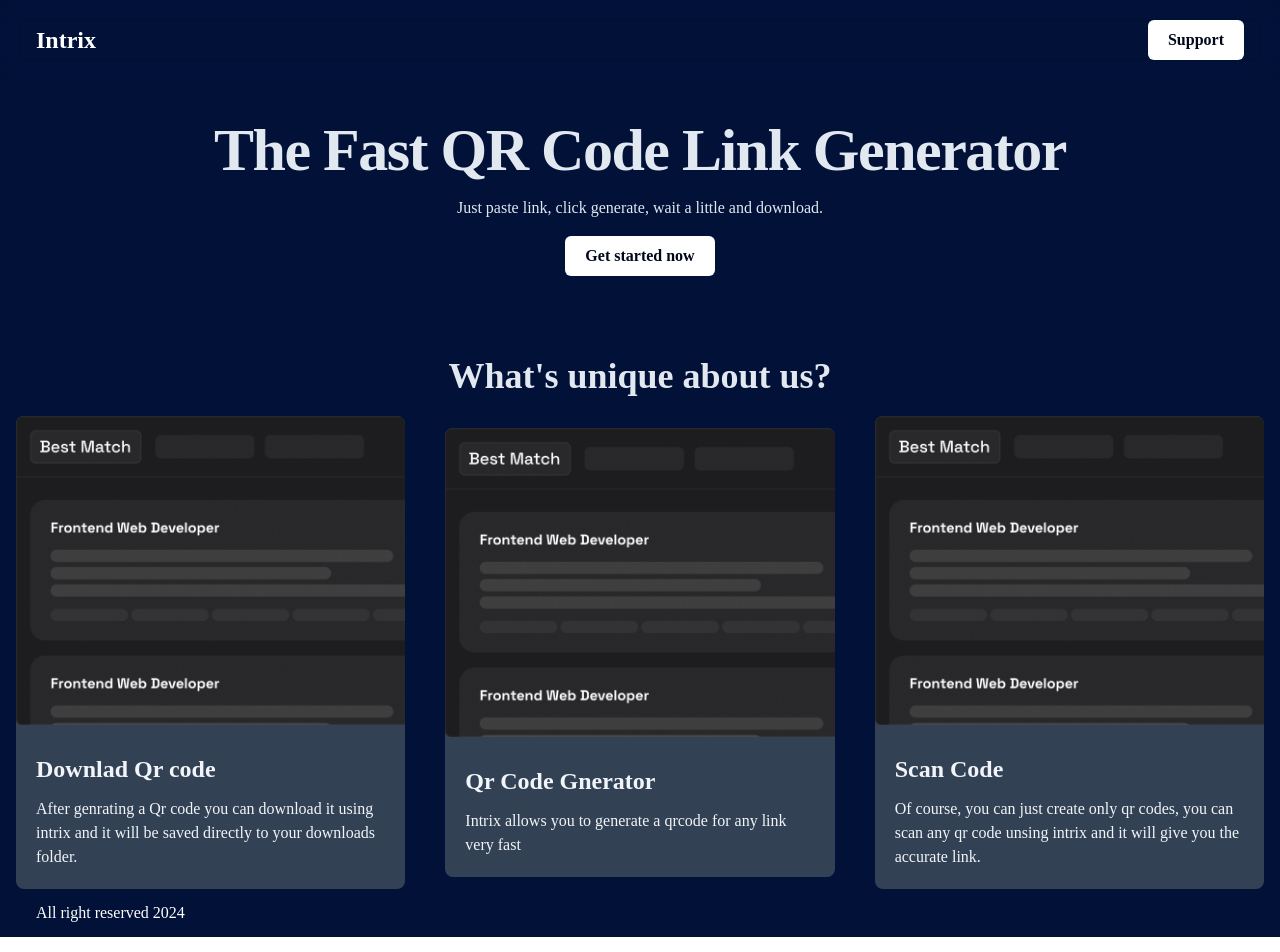
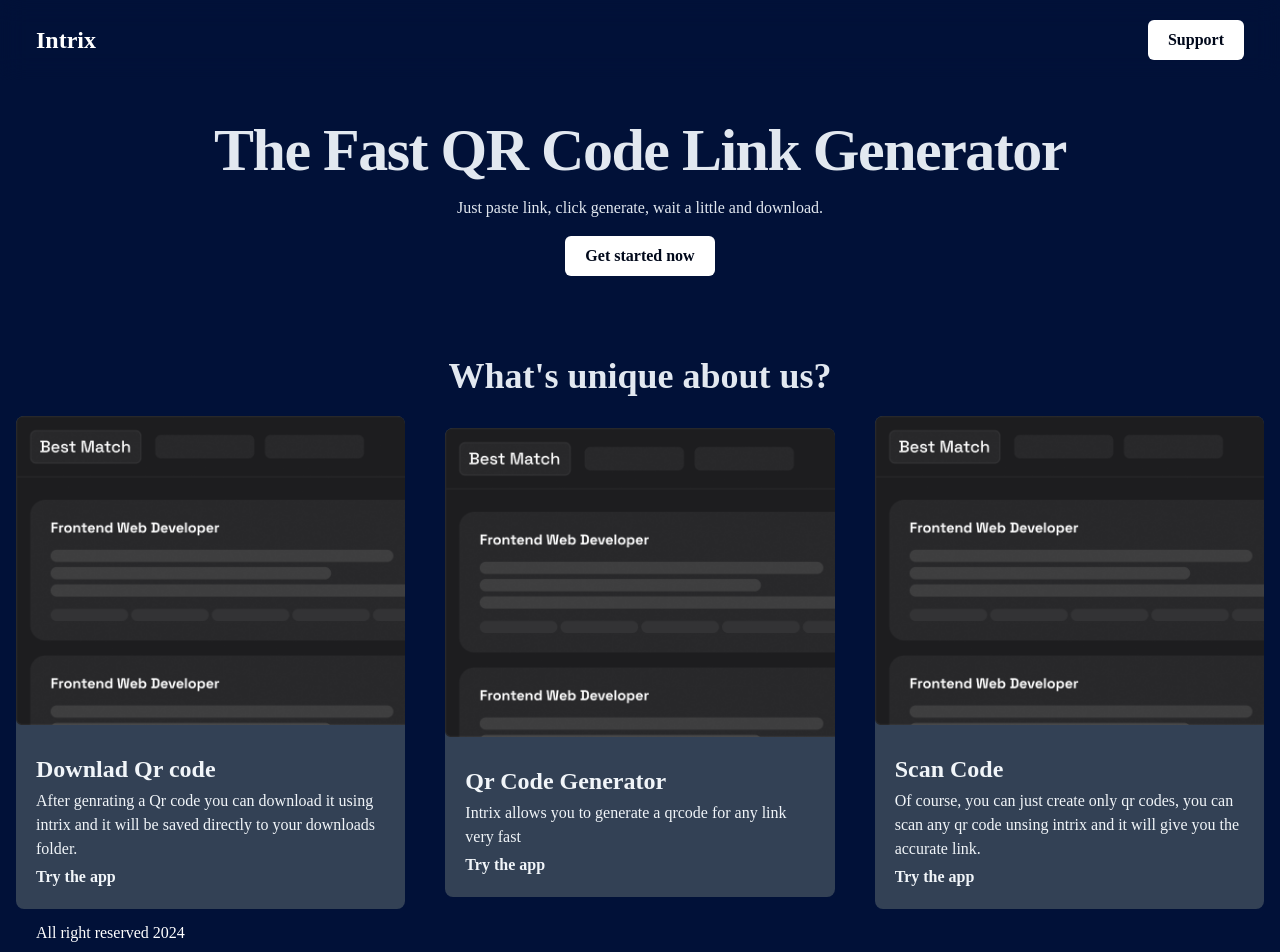
Before and after one commit to fisayo-dev/QRCode-Generator, a React (Vite) app: page / in a window 1280 px wide. Shown: the top 952 px of the page. Built offline with nearby package versions, Linux system fonts and the light colour scheme.

Commit message:
Modified features component

```diff
--- a/src/components/Features.jsx
+++ b/src/components/Features.jsx
@@ -1,4 +1,5 @@
 import image from "../assets/image.png";
+import {Link} from 'react-router-dom'
 const Features = () => {
   return (
     <div className="container mx-auto px-4">
@@ -8,31 +9,34 @@
           <div className="grid-cols-1 items-center md:grid-cols-3 grid gap-10">
             <div className="bg-slate-700 mx-4 md:mx-0 text-slate-100 rounded-lg grid gap-2  text-left items-center h-25 overflow-hidden">
               <img src={image} alt="" draggable={false} />
-              <div className="p-5 grid gap-3">
+              <div className="p-5 grid gap-1">
                 <h2 className="font-bold text-2xl">Downlad Qr code</h2>
                 <p>
                   After genrating a Qr code you can download it using intrix and
                   it will be saved directly to your downloads folder.
                 </p>
+                <Link to="/generate" className="text-slate-100 font-bold">Try the app </Link>
               </div>
             </div>
             <div className="bg-slate-700 mx-4 md:mx-0 text-slate-100 rounded-lg grid gap-2 text-left items-center h-25 overflow-hidden">
               <img src={image} alt="" draggable={false} />
-              <div className="p-5 grid gap-3">
-                <h2 className="font-bold text-2xl">Qr Code Gnerator</h2>
+              <div className="p-5 grid gap-1">
+                <h2 className="font-bold text-2xl">Qr Code Generator</h2>
                 <p>
                   Intrix allows you to generate a qrcode for any link very fast
                 </p>
+                <Link to="/generate" className="text-slate-100 font-bold">Try the app </Link>
               </div>
             </div>
             <div className="bg-slate-700 mx-4 md:mx-0 text-slate-100 rounded-lg grid gap-2 text-left items-center h-25 overflow-hidden">
               <img src={image} alt="" draggable={false} />
-              <div className="p-5 grid gap-3">
+              <div className="p-5 grid gap-1">
                 <h2 className="font-bold text-2xl">Scan Code</h2>
                 <p>
                   Of course, you can just create only qr codes, you can scan any
                   qr code unsing intrix and it will give you the accurate link.
                 </p>
+                <Link to="/scanner" className="text-slate-100 font-bold">Try the app </Link>
               </div>
             </div>
           </div>
```
